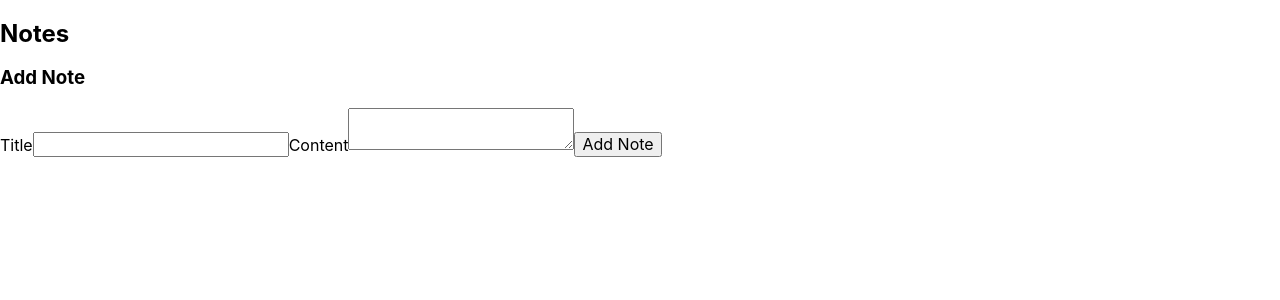
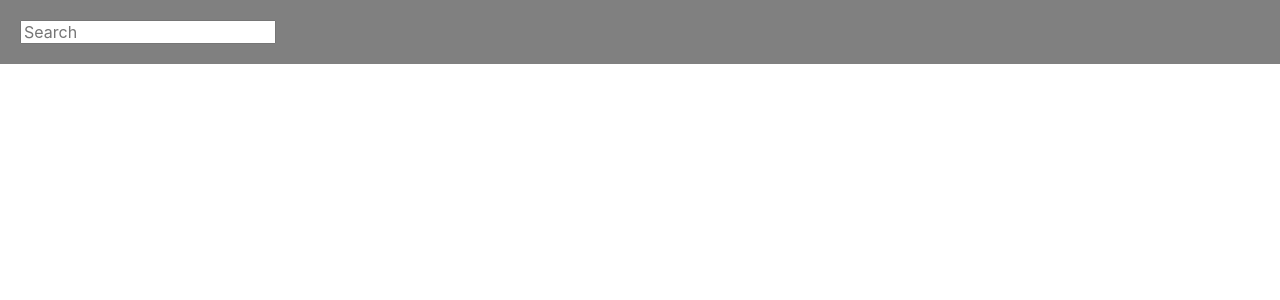
Before and after one commit to YaroslavPlaksii91/notes-app, a React (Create React App) app: page / in a window 1280 px wide. Shown: the top 300 px of the page. Built offline with nearby package versions, Linux system fonts and the light colour scheme.

Commit message:
add favicon

```diff
--- a/public/index.html
+++ b/public/index.html
@@ -2,12 +2,12 @@
 <html lang="en">
   <head>
     <meta charset="utf-8" />
-    <link rel="icon" href="%PUBLIC_URL%/favicon.ico" />
+    <link rel="icon" href="%PUBLIC_URL%/notepad.png" />
     <meta name="viewport" content="width=device-width, initial-scale=1" />
     <meta name="theme-color" content="#000000" />
     <meta
       name="description"
-      content="Web site created using create-react-app"
+      content="React application for creating and managing notes using indexeddb"
     />
     <link rel="apple-touch-icon" href="%PUBLIC_URL%/logo192.png" />
     <!--
@@ -24,7 +24,7 @@
       work correctly both with client-side routing and a non-root public URL.
       Learn how to configure a non-root public URL by running `npm run build`.
     -->
-    <title>React App</title>
+    <title>Notes</title>
   </head>
   <body>
     <noscript>You need to enable JavaScript to run this app.</noscript>
--- a/src/components/App.js
+++ b/src/components/App.js
@@ -1,5 +1,27 @@
 import React, { useState, useEffect } from 'react';
 import { openDB } from 'idb';
+import { Header } from './Header';
+
+const notesEx = [
+  {
+    id: 1,
+    title: 'Note 1',
+    text: 'Lorem ipsum dolor sit amet, consectetur adipiscing elit.',
+    date: '2023-05-08',
+  },
+  {
+    id: 2,
+    title: 'Note 2',
+    text: 'Nulla facilisi. In hac habitasse platea dictumst.',
+    date: '2023-05-09',
+  },
+  {
+    id: 3,
+    title: 'Note 3',
+    text: 'Suspendisse malesuada aliquam libero, eget lobortis leo volutpat id.',
+    date: '2023-05-10',
+  },
+];
 
 const App = () => {
   const [notes, setNotes] = useState([]);
@@ -40,42 +62,43 @@ const App = () => {
   }
 
   return (
-    <div>
-      <h2>Notes</h2>
-      {notes.map(note => (
-        <div key={note.id}>
-          <h3>{note.title}</h3>
-          <textarea
-            value={note.content}
-            onChange={e => updateNoteContent(note.id, e.target.value)}
-          ></textarea>
-        </div>
-      ))}
-      <h3>Add Note</h3>
-      <form
-        onSubmit={async event => {
-          event.preventDefault();
-          await addNote();
-          setTitle('');
-          setContent('');
-        }}
-      >
-        <label htmlFor="title">Title</label>
-        <input
-          type="text"
-          id="title"
-          value={title}
-          onChange={e => setTitle(e.target.value)}
-        />
-        <label htmlFor="content">Content</label>
-        <textarea
-          id="content"
-          value={content}
-          onChange={e => setContent(e.target.value)}
-        ></textarea>
-        <button type="submit">Add Note</button>
-      </form>
-    </div>
+    // <div>
+    //   <h2>Notes</h2>
+    //   {notes.map(note => (
+    //     <div key={note.id}>
+    //       <h3>{note.title}</h3>
+    //       <textarea
+    //         value={note.content}
+    //         onChange={e => updateNoteContent(note.id, e.target.value)}
+    //       ></textarea>
+    //     </div>
+    //   ))}
+    //   <h3>Add Note</h3>
+    //   <form
+    //     onSubmit={async event => {
+    //       event.preventDefault();
+    //       await addNote();
+    //       setTitle('');
+    //       setContent('');
+    //     }}
+    //   >
+    //     <label htmlFor="title">Title</label>
+    //     <input
+    //       type="text"
+    //       id="title"
+    //       value={title}
+    //       onChange={e => setTitle(e.target.value)}
+    //     />
+    //     <label htmlFor="content">Content</label>
+    //     <textarea
+    //       id="content"
+    //       value={content}
+    //       onChange={e => setContent(e.target.value)}
+    //     ></textarea>
+    //     <button type="submit">Add Note</button>
+    //   </form>
+    // </div>
+    <Header />
   );
 };
 
--- a/src/components/Container/Container.module.css
+++ b/src/components/Container/Container.module.css
@@ -0,0 +1,13 @@
+.container {
+  min-width: 320px;
+  max-width: 1280px;
+  margin-left: auto;
+  margin-right: auto;
+  padding: 10px;
+}
+
+@media (min-width: 768px) {
+  .container {
+    padding: 20px;
+  }
+}
--- a/src/components/Header/Header.js
+++ b/src/components/Header/Header.js
@@ -1,12 +1,15 @@
 import { SearchBox } from 'components/SearchBox';
 import { HeaderButtons } from 'components/HeaderButtons';
+import { Container } from 'components/Container';
 import s from './Header.module.css';
 
 export const Header = () => {
   return (
     <header className={s.header}>
-      <HeaderButtons />
-      <SearchBox />
+      <Container>
+        <HeaderButtons />
+        <SearchBox />
+      </Container>
     </header>
   );
 };
--- a/src/components/Header/Header.module.css
+++ b/src/components/Header/Header.module.css
@@ -0,0 +1,3 @@
+.header {
+  background-color: grey;
+}
--- a/src/index.css
+++ b/src/index.css
@@ -7,9 +7,52 @@ body {
     sans-serif;
   -webkit-font-smoothing: antialiased;
   -moz-osx-font-smoothing: grayscale;
+  overflow-x: hidden;
 }
 
 code {
   font-family: source-code-pro, Menlo, Monaco, Consolas, 'Courier New',
     monospace;
 }
+
+html {
+  scroll-behavior: smooth;
+}
+
+ul {
+  list-style: none;
+  padding: 0;
+  margin: 0;
+}
+
+a {
+  text-decoration: none;
+  display: block;
+  color: inherit;
+  outline: none;
+}
+
+h1,
+h2,
+h3,
+h4,
+h5,
+h6,
+p {
+  margin: 0;
+  padding: 0;
+}
+
+img {
+  display: block;
+  width: 100%;
+  height: auto;
+}
+
+button {
+  display: block;
+  padding: 0;
+  border: none;
+  cursor: pointer;
+  outline: none;
+}
```
Also changed, not shown: public/notepad.png (added), 1 other file (tests, documents, lock files or other folders).
